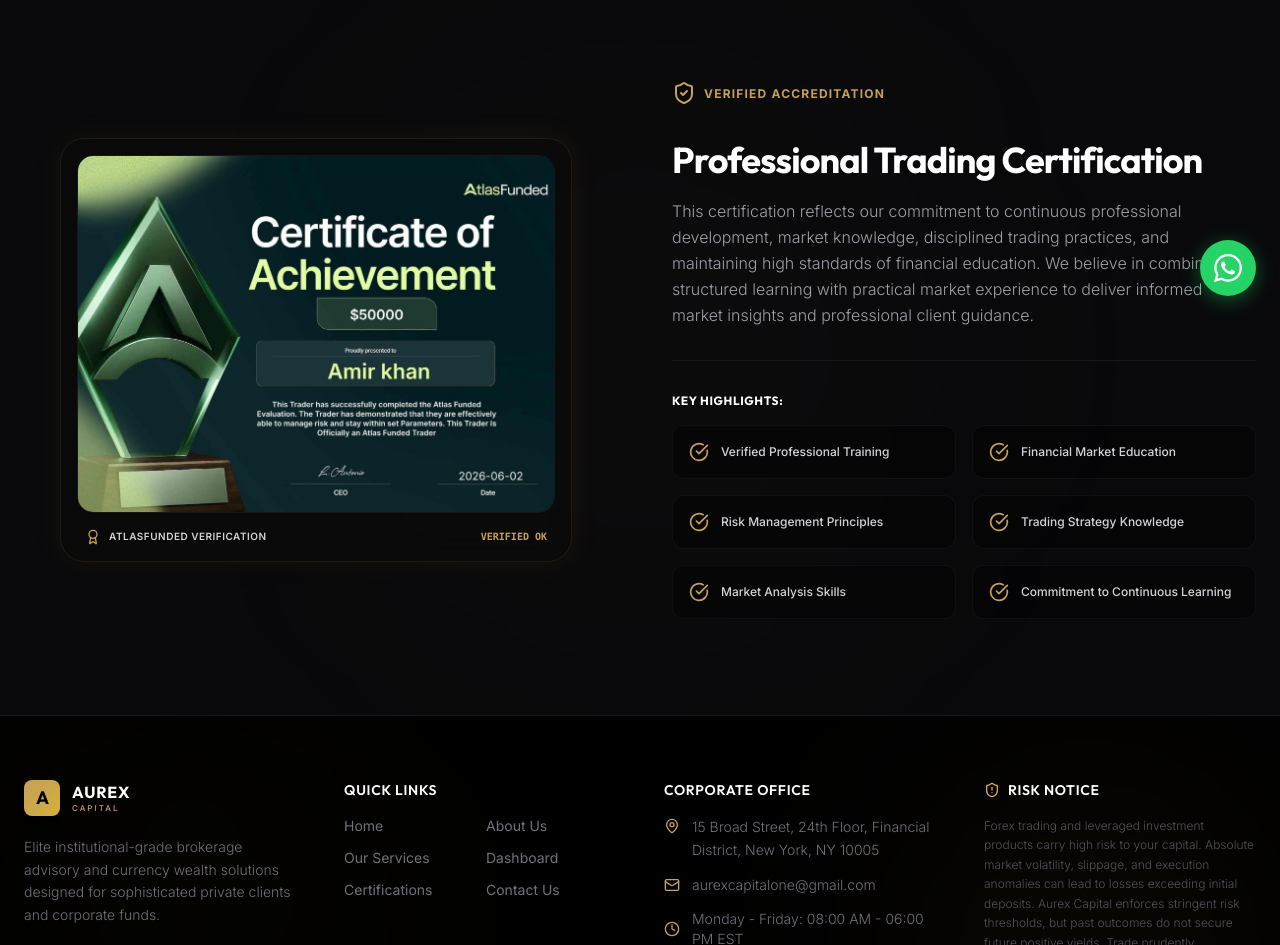
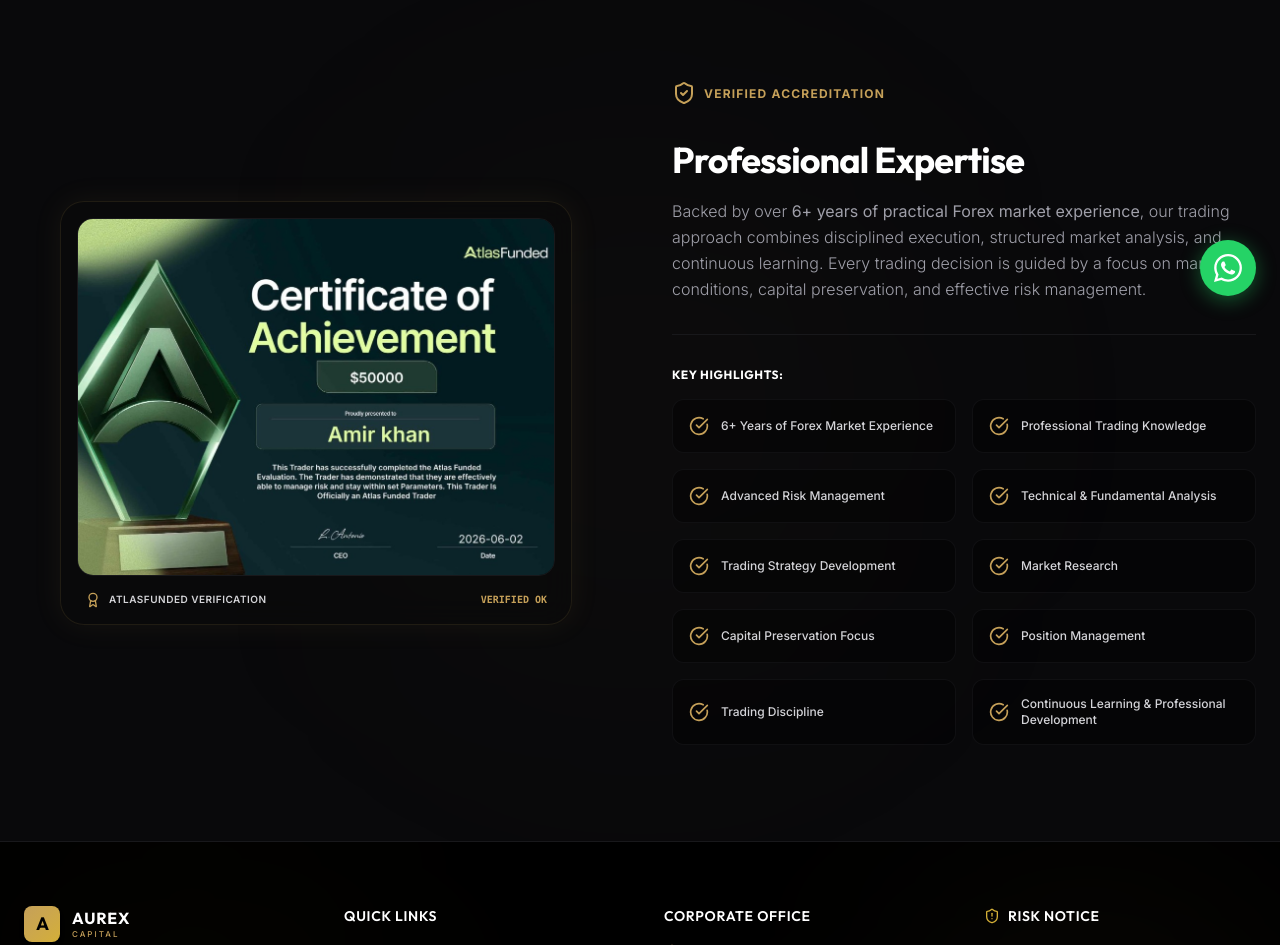
Before and after one commit to faisal27-hub/Trading-Agency, a React (Vite) app in the folder frontend/: page /certifications in a window 1280 px wide. Shown: the part 480-1425 px from the top of the page. Built offline with nearby package versions, Linux system fonts and the light colour scheme.

Commit message:
Add lead trader professional experience section to About and update Certifications with 6+ years Forex experience details

```diff
--- a/frontend/src/pages/About/index.tsx
+++ b/frontend/src/pages/About/index.tsx
@@ -10,7 +10,18 @@
   ChevronUp,
   Cpu,
   CreditCard,
-  UserCheck
+  UserCheck,
+  Clock,
+  TrendingUp,
+  Activity,
+  ArrowUpRight,
+  Sliders,
+  Layers,
+  Compass,
+  Wallet,
+  Brain,
+  Globe,
+  Search
 } from 'lucide-react';
 import { PageTransition } from '../../components/PageTransition';
 
@@ -73,6 +84,24 @@
       answer: 'Yes, we operate on a high-water mark profit share model (typically 20% of net profits generated, billed monthly). If no profits are generated or if the account is in a drawdown, no performance fees are charged.',
       category: 'funds',
     },
+  ];
+
+  const expertiseItems = [
+    { title: '6+ Years of Forex Experience', icon: Clock, description: 'Over half a decade of hands-on exposure to global currency flows.' },
+    { title: 'Advanced Risk Management', icon: ShieldCheck, description: 'Algorithmic stop-outs, position sizing limits, and portfolio protection.' },
+    { title: 'Technical Analysis', icon: TrendingUp, description: 'Using statistical patterns, price structures, and indicator data.' },
+    { title: 'Price Action Trading', icon: Activity, description: 'Reading raw candlesticks, momentum, and immediate market reaction.' },
+    { title: 'Market Structure Analysis', icon: Compass, description: 'Identifying key swing points, market phase shifts, and structure breaks.' },
+    { title: 'Trend Identification', icon: ArrowUpRight, description: 'Recognizing primary momentum directions across short and long horizons.' },
+    { title: 'Support & Resistance Analysis', icon: Sliders, description: 'Mapping historical supply zones, demand zones, and key pivot levels.' },
+    { title: 'Multi-Timeframe Analysis', icon: Layers, description: 'Correlating global trends from monthly charts down to execution minutes.' },
+    { title: 'Liquidity & Volatility Analysis', icon: Cpu, description: 'Tracking order block imbalances, spreads, and high-volatility news spikes.' },
+    { title: 'Trade Planning & Execution', icon: UserCheck, description: 'Drafting precise trigger criteria before launching any position.' },
+    { title: 'Position & Capital Management', icon: Wallet, description: 'Dynamic trailing stops, scale-ins, and strict capital allocation guidelines.' },
+    { title: 'Trading Psychology & Discipline', icon: Brain, description: 'Maintaining emotional control, objective execution, and patient patience.' },
+    { title: 'Fundamental Market Analysis', icon: Globe, description: 'Monitoring global interest differentials, central bank policies, and CPI data.' },
+    { title: 'Portfolio Risk Assessment', icon: CreditCard, description: 'Evaluating correlation risk and historical maximum drawdown boundaries.' },
+    { title: 'Continuous Market Research', icon: Search, description: 'Constant model review and validation against evolving market states.' },
   ];
 
   const filteredFaqs = activeCategory === 'all'
@@ -255,6 +284,49 @@
             </div>
           </div>
 
+          {/* Professional Trading Experience Section */}
+          <div className="mb-24 relative">
+            <div className="text-center max-w-3xl mx-auto mb-16">
+              <span className="text-xs uppercase font-bold text-gold-premium tracking-widest block mb-3">
+                Lead Trader Expertise
+              </span>
+              <h2 className="font-display font-bold text-2xl sm:text-3xl text-white tracking-tight">
+                Professional Trading Experience
+              </h2>
+              <div className="w-12 h-0.5 bg-gold mx-auto mt-3 mb-6" />
+              <p className="text-zinc-400 font-light max-w-3xl mx-auto leading-relaxed text-sm sm:text-base">
+                Our lead trader brings over <b className="text-white font-bold">6+ years of hands-on experience</b> in the global Forex markets, developing a disciplined and research-driven approach to market analysis and trading strategy.
+              </p>
+              <p className="text-zinc-500 font-light max-w-3xl mx-auto leading-relaxed text-xs sm:text-sm mt-3">
+                With years of practical market exposure, the focus has been on understanding market structure, technical analysis, price action, trend identification, volatility, liquidity, and disciplined execution while maintaining a strong emphasis on risk management.
+              </p>
+            </div>
+
+            <div className="grid grid-cols-1 md:grid-cols-2 lg:grid-cols-3 gap-6">
+              {expertiseItems.map((item, idx) => {
+                const IconComp = item.icon;
+                return (
+                  <div
+                    key={idx}
+                    className="glassmorphism p-6 rounded-2xl border border-zinc-900 hover:border-gold-premium/30 transform hover:-translate-y-1 transition-all duration-300 flex items-start gap-4 group"
+                  >
+                    <div className="w-11 h-11 rounded-xl bg-gold-premium/5 border border-gold-premium/15 flex items-center justify-center shrink-0 group-hover:bg-gold-premium/10 transition-colors">
+                      <IconComp className="w-5 h-5 text-gold" />
+                    </div>
+                    <div className="flex flex-col gap-1 text-left">
+                      <h4 className="font-display font-bold text-sm text-white group-hover:text-gold transition-colors duration-300">
+                        {item.title}
+                      </h4>
+                      <p className="text-zinc-500 font-light text-[11px] leading-relaxed">
+                        {item.description}
+                      </p>
+                    </div>
+                  </div>
+                );
+              })}
+            </div>
+          </div>
+
           {/* Why Choose Us Section */}
           <div className="mb-24 relative">
             <div className="absolute top-1/2 left-1/2 w-[500px] h-[500px] bg-gold-premium/3 blur-[120px] rounded-full pointer-events-none transform -translate-x-1/2 -translate-y-1/2" />
--- a/frontend/src/pages/Certifications/index.tsx
+++ b/frontend/src/pages/Certifications/index.tsx
@@ -6,12 +6,16 @@
   const [lightboxOpen, setLightboxOpen] = useState(false);
 
   const highlights = [
-    'Verified Professional Training',
-    'Financial Market Education',
-    'Risk Management Principles',
-    'Trading Strategy Knowledge',
-    'Market Analysis Skills',
-    'Commitment to Continuous Learning',
+    '6+ Years of Forex Market Experience',
+    'Professional Trading Knowledge',
+    'Advanced Risk Management',
+    'Technical & Fundamental Analysis',
+    'Trading Strategy Development',
+    'Market Research',
+    'Capital Preservation Focus',
+    'Position Management',
+    'Trading Discipline',
+    'Continuous Learning & Professional Development',
   ];
 
   return (
@@ -87,10 +91,10 @@
 
               <div className="flex flex-col gap-4">
                 <h2 className="font-display font-bold text-3xl sm:text-4xl text-white tracking-tight leading-tight">
-                  Professional Trading Certification
+                  Professional Expertise
                 </h2>
                 <p className="text-zinc-400 font-light leading-relaxed text-sm sm:text-base">
-                  This certification reflects our commitment to continuous professional development, market knowledge, disciplined trading practices, and maintaining high standards of financial education. We believe in combining structured learning with practical market experience to deliver informed market insights and professional client guidance.
+                  Backed by over <strong>6+ years of practical Forex market experience</strong>, our trading approach combines disciplined execution, structured market analysis, and continuous learning. Every trading decision is guided by a focus on market conditions, capital preservation, and effective risk management.
                 </p>
               </div>
 
```
